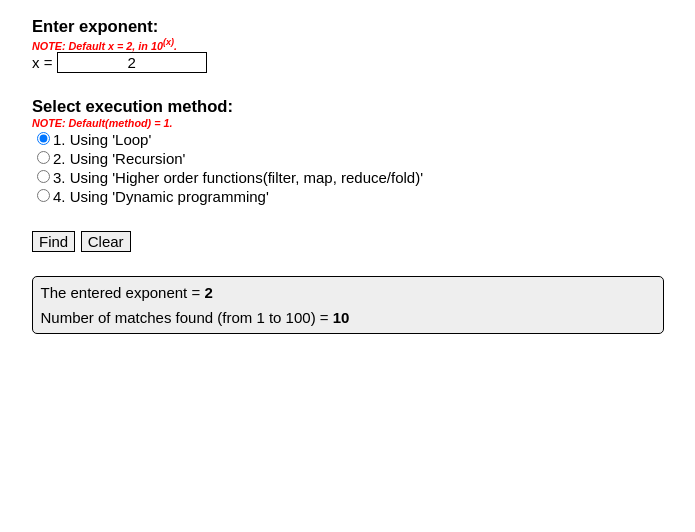
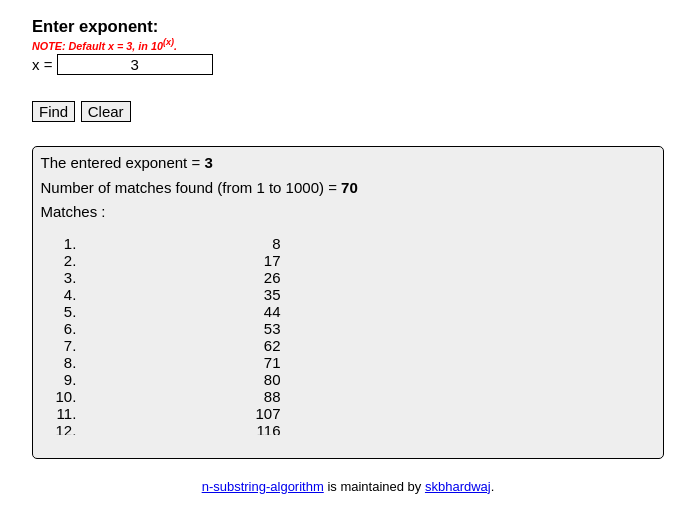
Before and after one commit to skbhardwaj/n-substring-algorithm, a website: page index.html in a window 1280 px wide. Both pictures are taken after a click on the button "Find". Shown: the part 38-570 px from the top of the page, without its empty margins (292-987 px from the left). Drawn offline with Linux system fonts and the light colour scheme.

Commit message:
minor modifications

```diff
--- a/css/style.css
+++ b/css/style.css
@@ -19,7 +19,13 @@ input {
 }
 
 ol{
-  margin: 0 auto;
+  max-height: 200px;
+  overflow-y: scroll;
+}
+
+ol li {
+  text-align: right;
+  max-width: 200px;
 }
 
 header {
@@ -32,7 +38,9 @@ main {
 }
 
 footer {
-
+  margin: 20px 0 0 0;
+  text-align: center;
+  font-size: 0.65em;
 }
 
 label {
--- a/index.html
+++ b/index.html
@@ -1,7 +1,10 @@
+<!DOCTYPE html>
 <html>
 	<head>
-		<title>Algorithm | 8-substring-friendly Problem</title>
-		<link rel="stylesheet" href="css/style.css" media="screen" charset="utf-8">
+		<meta charset="UTF-8">
+	    <meta name="viewport" content="width=device-width, initial-scale=1">
+		<title>Algorithm | n-substring-friendly Problem</title>
+	    <link rel="stylesheet" href="css/style.css" media="screen" charset="utf-8">
 	</head>
 	<body>
 
@@ -16,17 +19,17 @@
 			</div> -->
 
 			<div class="step">
-					<h5>Enter exponent: <div class="note">NOTE: Default x = 2, in 10<sup>(x)</sup>.</div></h5>
-					<label for="exp">x = </label><input class="input" type="text" id="exp" value="2" data-text="2"/>
+					<h5>Enter exponent: <div class="note">NOTE: Default x = 3, in 10<sup>(x)</sup>.</div></h5>
+					<label for="exp">x = </label><input class="input" type="text" id="exp" value="3" data-text="3"/>
 			</div>
 
-			<div class="step">
+			<!-- <div class="step">
 					<h5>Select execution method: <div class="note">NOTE: Default(method) = 1.</div></h5>
 					<input type="radio" id="method1" name="method" value="1" checked="checked"><label for="method1">1. Using 'Loop'</label><br/>
 					<input type="radio" id="method2" name="method" value="2"><label for="method2">2. Using 'Recursion'</label><br/>
 					<input type="radio" id="method3" name="method" value="3"><label for="method3">3. Using 'Higher order functions(filter, map, reduce/fold)'</label><br/>
 					<input type="radio" id="method4" name="method" value="4"><label for="method4">4. Using 'Dynamic programming'</label>
-			</div>
+			</div> -->
 
 			<div class="step">
 				<!-- <h5>Enter any number to test: <div class="note">NOTE: Default(number) = 3521148026544.</div></h5>
@@ -39,9 +42,9 @@
 			<div id="result" data-text="Results will appear here !">Results will appear here !</div>
 		</main>
 
-		<footer>
-
-		</footer>
+		<footer class="site-footer">
+	        <span class="site-footer-owner"><a href="https://github.com/skbhardwaj/n-substring-algorithm">n-substring-algorithm</a> is maintained by <a href="https://github.com/skbhardwaj">skbhardwaj</a>.</span>
+	      </footer>
 
 		<script type="text/javascript" src="js/jquery-1.11.3.min.js"></script>
 		<script type="text/javascript" src="js/util.js"></script>
--- a/js/init.js
+++ b/js/init.js
@@ -11,7 +11,7 @@ init.bindEvents = function() {
         // });
 
         main.sumToCheck = '8' || $('#n').val();
-        main.exponent = $('#exp').val() || '2';
+        main.exponent = $('#exp').val() || '3';
         var strToSearch = $('#txt').val() || '3521148';
 
         var timeUsed = util.testPerformance(function() { // testPerformance OR testTime(if console is opened)
@@ -19,7 +19,7 @@ init.bindEvents = function() {
             res = main.iterateToExp(main.exponent);
         });
 
-        console.log(timeUsed, res.length, res);
+        //console.log(timeUsed, res.length, res);
         init.setResults(res, strToSearch, timeUsed);
     });
 
@@ -60,8 +60,8 @@ init.setResults = function(res, strToSearch, timeUsed) {
     //str += '<div class="length">Length of number = <span>'+strToSearch.length+'</span></div>';
     str += res ? '<div class="found">The entered exponent = <span>' + main.exponent + '</span></div>' : '';
     str += res ? '<div class="found">Number of matches found (from 1 to ' + main.numTo + ') = <span>' + res.length + '</span></div>' : '';
-    str += timeUsed ? '<div class="time">Time(in millisec.) utilized to find matches = <span>' + timeUsed + '</span></div>' : '';
-    //str += res ? '<div class="matches">Matches : <ol>'+init.getResultList(res)+'</ol></div>' : '';
+    str += timeUsed ? '<div class="time">Time(in sec) utilized to find matches = <span>' + timeUsed / 1000 + '</span></div>' : '';
+    str += res ? '<div class="matches">Matches : <ol>' + init.getResultList(res) + '</ol></div>' : '';
 
     $('#result').html(str);
 };
```
Also changed, not shown: README.md.
